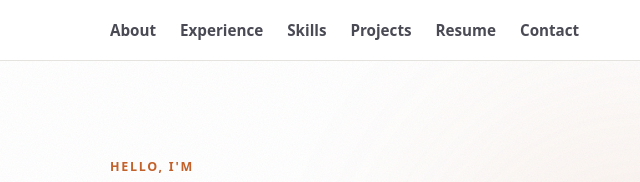
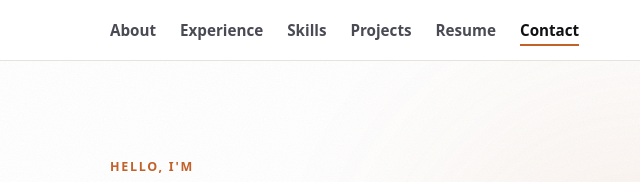
Before and after one commit to shivakarwal1/shivakarwal.github.io, a plain HTML site: page index.html in a window 1280 px wide. Shown: the top 182 px of the page, 0-640 px from the left. Drawn offline with Linux system fonts and the light colour scheme.

Commit message:
Add IntersectionObserver for active link highlighting

```diff
--- a/index.html
+++ b/index.html
@@ -641,5 +641,43 @@
     render();
   })();
 </script>
+<script>
+  (function () {
+    var links = document.querySelectorAll('.topnav .links a[href^="#"]');
+    var sections = [];
+    links.forEach(function (a) {
+      var s = document.getElementById(a.getAttribute('href').slice(1));
+      if (s) sections.push(s);
+    });
+    if (!sections.length) return;
+
+    function setActive(id) {
+      links.forEach(function (a) {
+        var on = a.getAttribute('href') === '#' + id;
+        a.classList.toggle('active', on);
+        if (on) a.setAttribute('aria-current', 'true');
+        else a.removeAttribute('aria-current');
+      });
+    }
+
+    // A section counts as current when it crosses the middle band of the screen
+    var observer = new IntersectionObserver(function (entries) {
+      entries.forEach(function (e) {
+        if (e.isIntersecting) setActive(e.target.id);
+      });
+    }, { rootMargin: '-45% 0px -50% 0px', threshold: 0 });
+    sections.forEach(function (s) { observer.observe(s); });
+
+    // Short sections at the bottom never reach the middle band, so use the last one at the end of the page
+    function atBottom() {
+      return window.innerHeight + window.scrollY >= document.documentElement.scrollHeight - 4;
+    }
+    window.addEventListener('scroll', function () {
+      if (atBottom()) setActive(sections[sections.length - 1].id);
+    }, { passive: true });
+
+    setActive('about');
+  })();
+</script>
 </body>
 </html>
```
